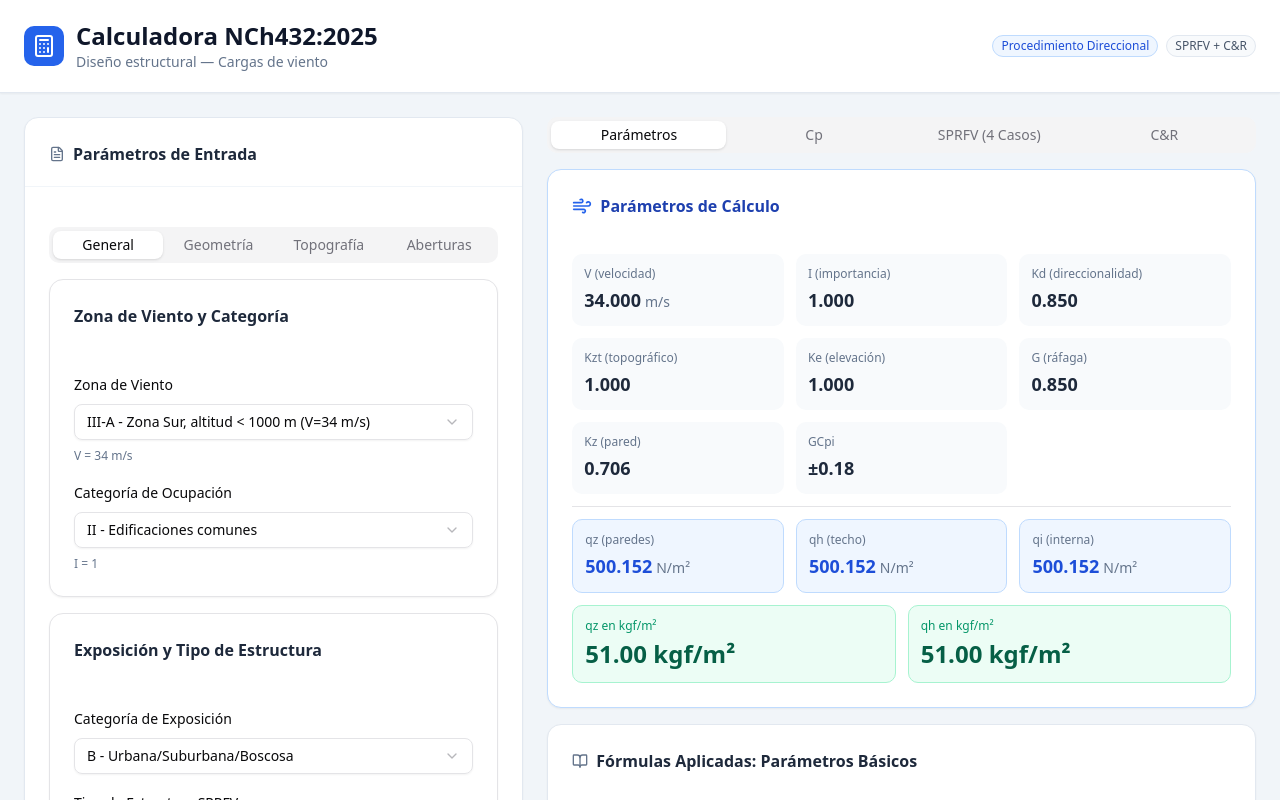
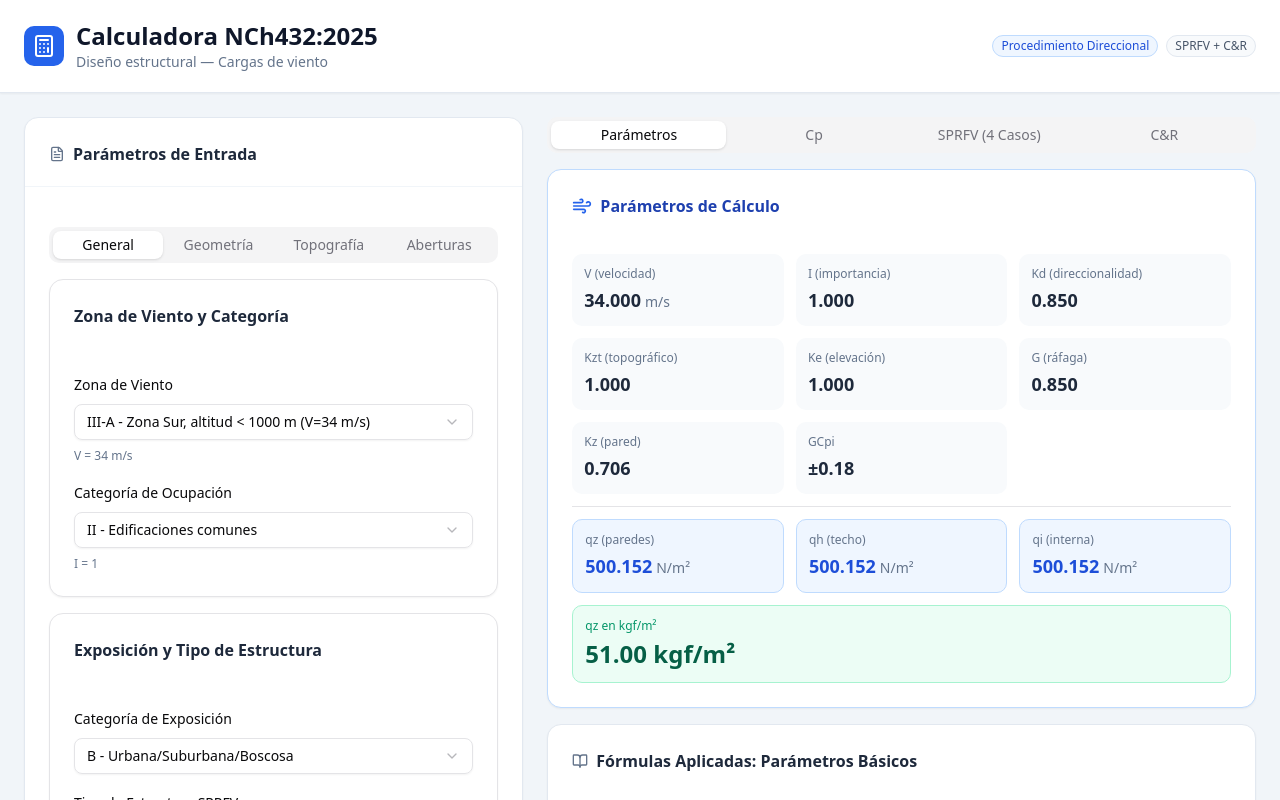
Before and after one commit to cwbordones-stack/Calculadora-Nch432-2025, a React (Vite) app: page / in a window 1280 px wide. Shown: the top 800 px of the page. Built offline with nearby package versions, Linux system fonts and the light colour scheme.

Commit message:
Ocultar qh en kgf/m2 y dejar solo qz en kgf/m2

```diff
--- a/src/sections/PanelResultados.tsx
+++ b/src/sections/PanelResultados.tsx
@@ -193,14 +193,10 @@ export function PanelResultados({ resultado }: PanelResultadosProps) {
                 <ValorResultado label="qi (interna)" value={resultado.qi} unit="N/m²" destacado />
               </div>
 
-              <div className="grid grid-cols-2 gap-3">
+              <div className="grid grid-cols-1 gap-3">
                 <div className="p-3 rounded-lg bg-emerald-50 border border-emerald-200">
                   <p className="text-xs text-emerald-600 mb-1">qz en kgf/m²</p>
                   <p className="text-2xl font-bold text-emerald-800">{(resultado.qz / 9.80665).toFixed(2)} kgf/m²</p>
-                </div>
-                <div className="p-3 rounded-lg bg-emerald-50 border border-emerald-200">
-                  <p className="text-xs text-emerald-600 mb-1">qh en kgf/m²</p>
-                  <p className="text-2xl font-bold text-emerald-800">{(resultado.qh / 9.80665).toFixed(2)} kgf/m²</p>
                 </div>
               </div>
             </CardContent>
```
